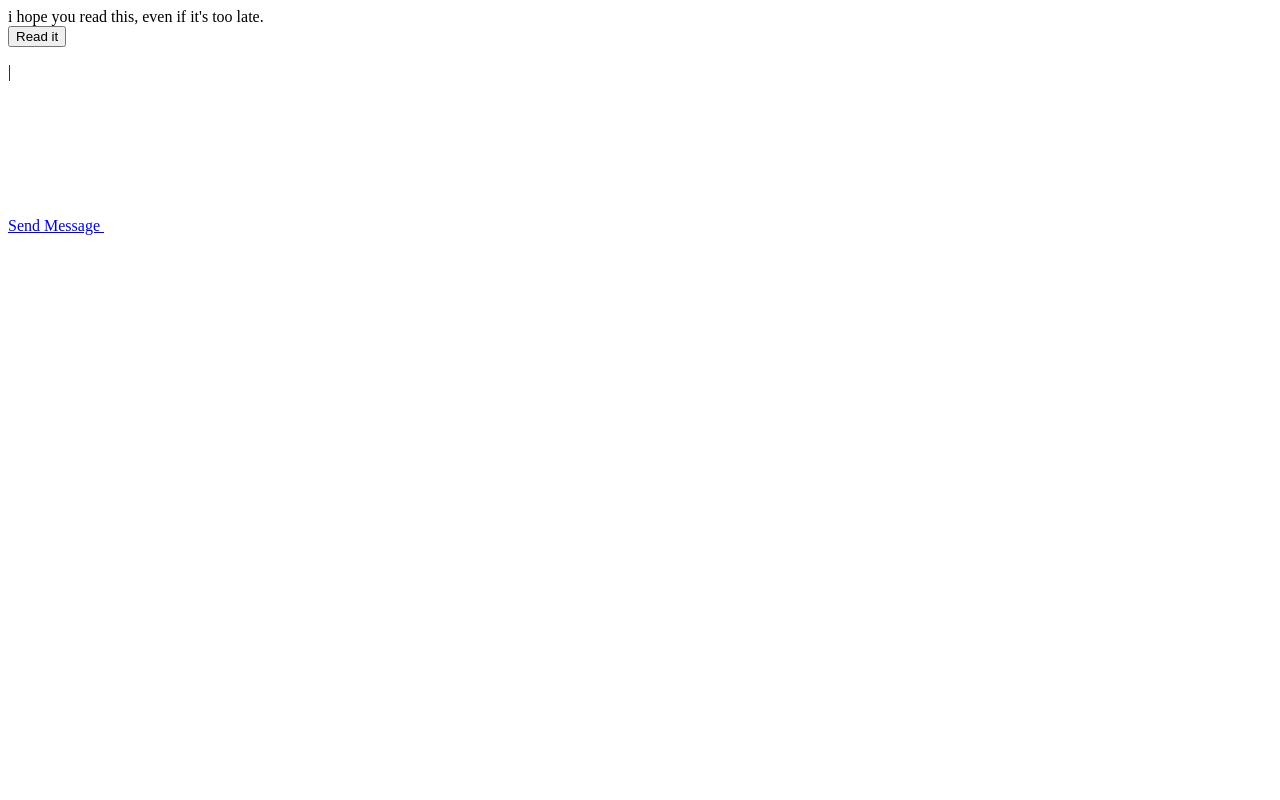
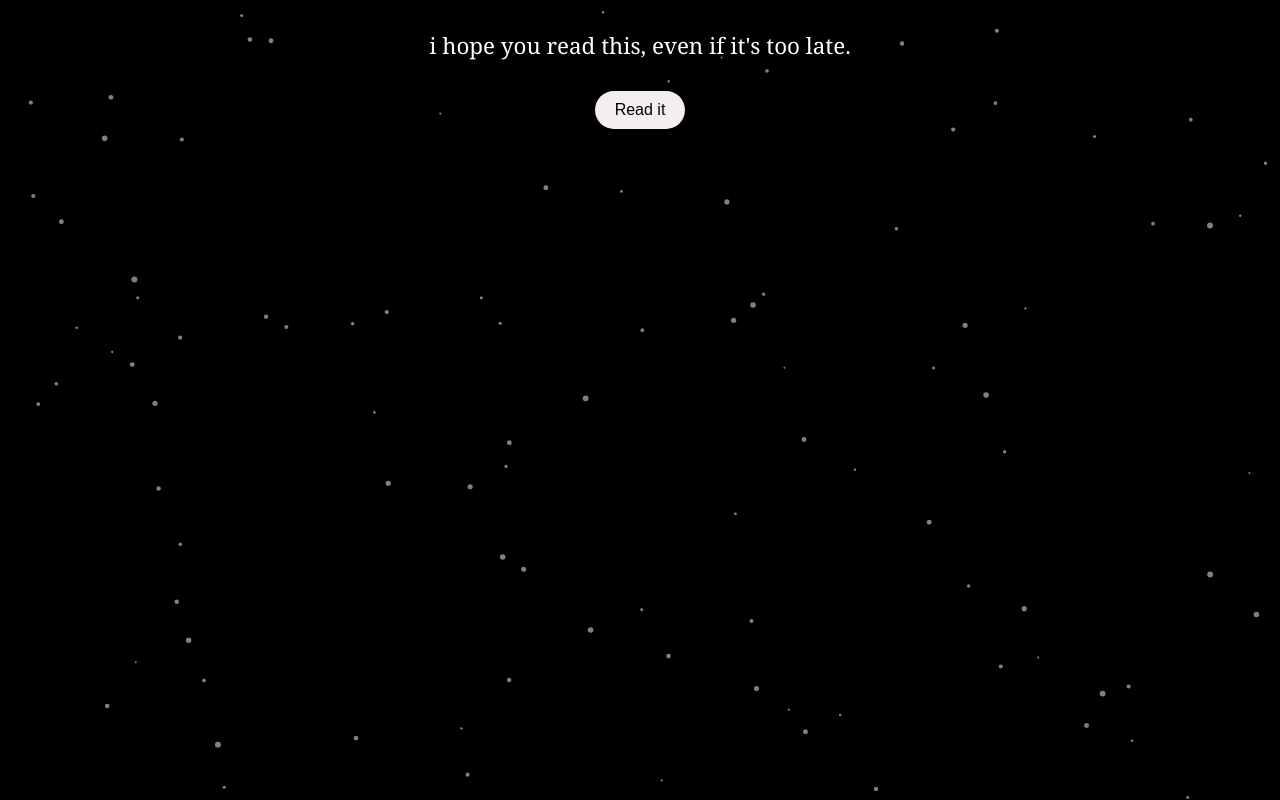
Before and after one commit to cyberteam322/21-, a website: page public/index.html in a window 1280 px wide. Drawn offline with Linux system fonts and the light colour scheme.

Commit message:
Add files via upload

```diff
--- a/public/index.html
+++ b/public/index.html
@@ -1,3 +1,14 @@
+<!DOCTYPE html>
+<html lang="id">
+<head>
+    <meta charset="UTF-8">
+    <meta name="viewport" content="width=device-width, initial-scale=1.0">
+    <title>A Letter for You</title>
+
+    <link rel="stylesheet" href="style.css">
+</head>
+<body>
+
     <div class="intro" id="introText">
       i hope you read this, even if it's too late.
     </div>
@@ -18,3 +29,7 @@
     </audio>
 
     <canvas id="bgCanvas"></canvas>
+
+    <script src="script.js"></script>
+</body>
+</html>
```
Lines whose indentation alone changed are shown as unchanged.
